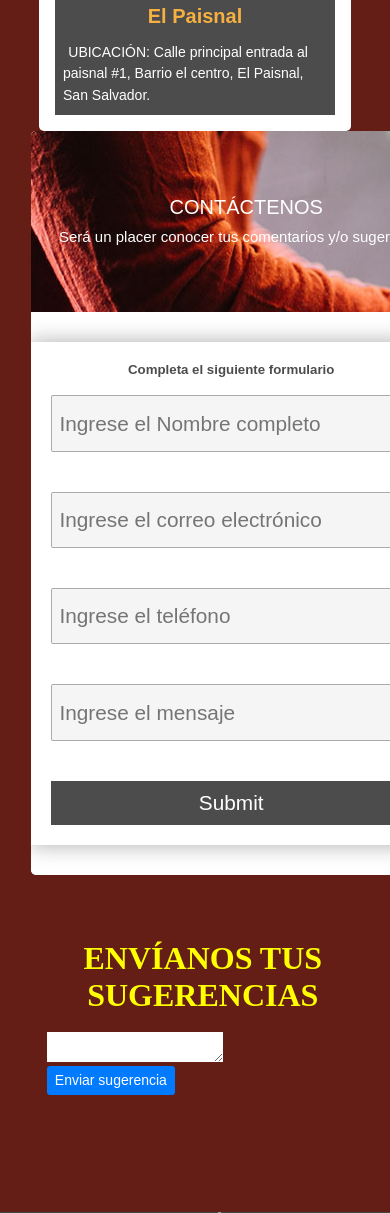
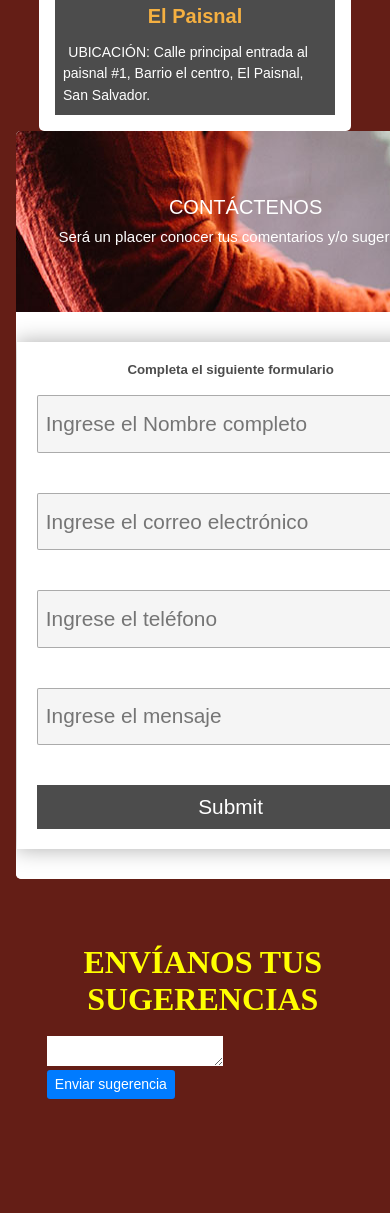
Before and after one commit to RaulTrigueros/taqueria-jalisco, a PHP site: page /contacto.html in a window 390 px wide; the page is wider, and only the part inside the window is pictured. Shown: the part 1239-2452 px from the top of that part. Run offline with PHP 8.4, Linux system fonts and the light colour scheme; some libraries are stand-ins or nearby versions.

Commit message:
Update style.css

```diff
--- a/css/style.css
+++ b/css/style.css
@@ -519,18 +519,18 @@
   float: left;
   border-radius: 5px;
   background-image: url();
-  margin-right: 15%;
+  margin-right: 18%;
 }
 .wrapper .wrapper-form{
-  width: 400px;
+  width: 430px;
   background: #fff;
   border-radius: 5px;
   overflow: hidden;
-   margin-left: 10%;
+   margin-left: 5%;
 
 }
-.formulario{
-  width: 80%;
+.wrapper-form .formulario{
+  width: 100%;
   background: #fff;
   border-radius: 5px;
   overflow: hidden;
```
